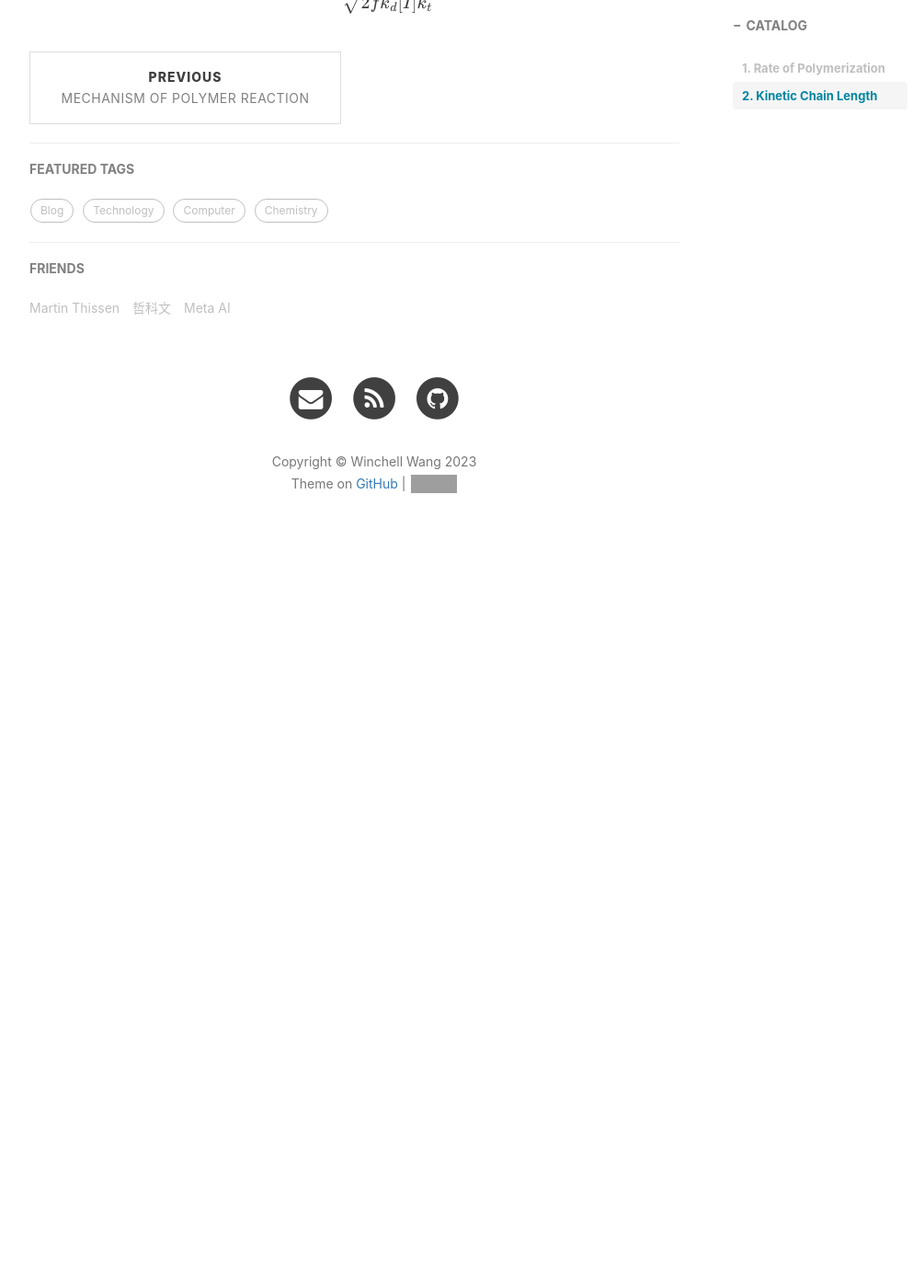
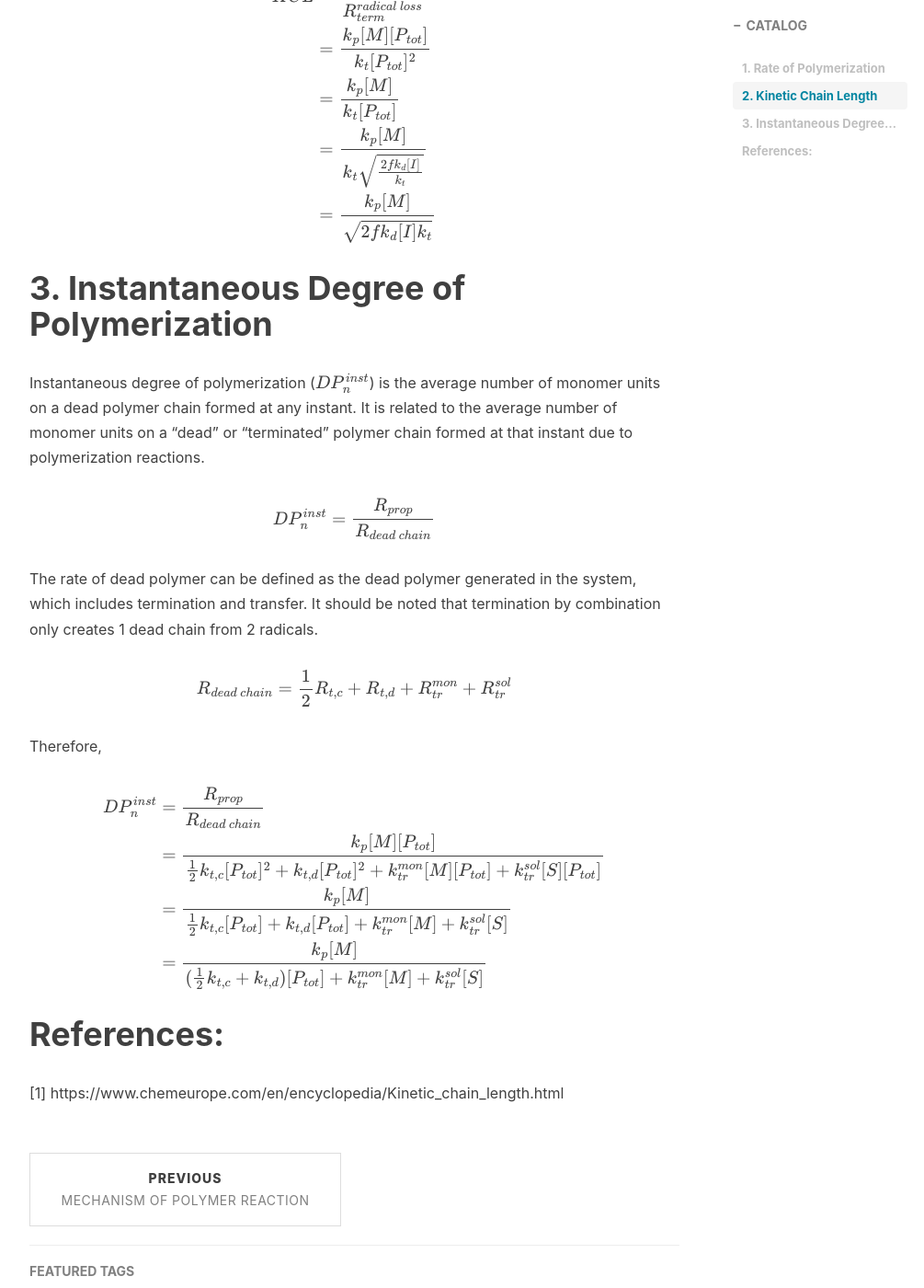
Before and after one commit to WinchellWang/winchellwang.github.io, a Jekyll site: the page built from _posts/2023-09-27-kinetic_of_polymer_synthesis.md, in a window 1280 px wide and 1400 px high, scrolled down 2531 px. Shown: the whole window at 92% size, without its empty margins (233-1238 px from the left). Built offline with Jekyll 4.4.1, drawn with Linux system fonts in a browser that asks for light colours; nearby versions of some CDN libraries; comment, search, counter and statistics services are not loaded; before the commit the page ends 3161 px from its top, so only the background shows below that; some of the changed text lies outside the part shown; grey boxes are pictures that could not be loaded.

Commit message:
New Post

```diff
--- a/_posts/2023-09-27-kinetic_of_polymer_synthesis.md
+++ b/_posts/2023-09-27-kinetic_of_polymer_synthesis.md
@@ -34,13 +34,23 @@
 
 # 2. Kinetic Chain Length
 
-Kinetic chain length (KCL) is the average number of monomer units on a living chain.
+Kinetic chain length (KCL) is the average number of monomer units on a living chain. In principle, it is the ratio of the chain propagation rate to the chain initiation rate.
 
 $$
 KCL={R_{prop}\over R_{chain}}
 $$
 
-Since both of the chain transfer and termination would create the dead polymer,
+In the consideration of chain transfer, another atom (often hydrogen) is transferred from a molecule in the system to the polymer radical. The original polymer chain is terminated, and a new one is initiated. As a result, the kinetic chain length is shortened. Thus, the $R_{chain}$ is redefined as:
+
+$$
+R_{chain}=R_{init}+R_{tr}
+$$
+
+Apply [QSSA](https://winchellwang.github.io/2023/09/25/polymer_synthesis_basic_mechanism/):
+
+$$
+R_{init}=R_{term}
+$$
 
 $$
 R_{chain}=R_{term}+R_{tr}
@@ -93,3 +103,32 @@
 &={k_p[M]\over \sqrt{2fk_d[I]k_t}}
 \end{align}
 $$
+
+# 3. Instantaneous Degree of Polymerization
+
+Instantaneous degree of polymerization ($DP^{inst}_{n}$) is the average number of monomer units on a dead polymer chain formed at any instant. It is related to the average number of monomer units on a "dead" or "terminated" polymer chain formed at that instant due to polymerization reactions.
+
+$$
+DP^{inst}_{n}={R_{prop}\over R_{dead\ chain}}
+$$
+
+The rate of dead polymer can be defined as the dead polymer generated in the system, which includes termination and transfer. It should be noted that termination by combination only creates 1 dead chain from 2 radicals.
+
+$$
+R_{dead\ chain}={1\over 2}R_{t,c}+R_{t,d}+R^{mon}_{tr}+R^{sol}_{tr}
+$$
+
+Therefore,
+
+$$
+\begin{align}
+DP^{inst}_{n}&={R_{prop}\over R_{dead\ chain}}\\
+&={k_p[M][P_{tot}]\over {1\over 2}k_{t,c}[P_{tot}]^2+k_{t,d}[P_{tot}]^2+k^{mon}_{tr}[M][P_{tot}]+k^{sol}_{tr}[S][P_{tot}]}\\
+&={k_p[M]\over {1\over 2}k_{t,c}[P_{tot}]+k_{t,d}[P_{tot}]+k^{mon}_{tr}[M]+k^{sol}_{tr}[S]}\\
+&={k_p[M]\over ({1\over 2}k_{t,c}+k_{t,d})[P_{tot}]+k^{mon}_{tr}[M]+k^{sol}_{tr}[S]}
+\end{align}
+$$
+
+# References:
+
+[1] https://www.chemeurope.com/en/encyclopedia/Kinetic_chain_length.html
```
